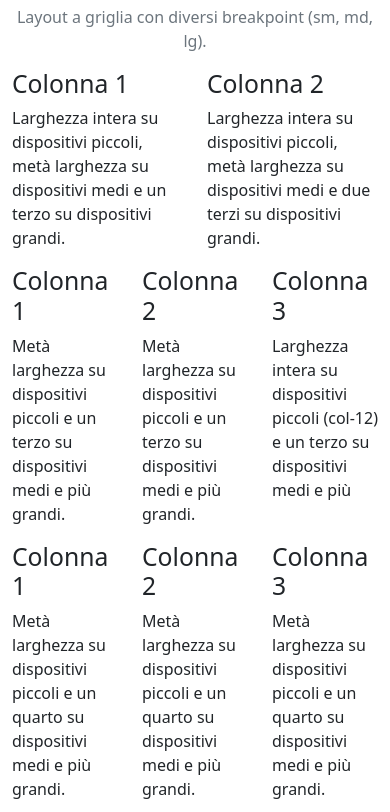
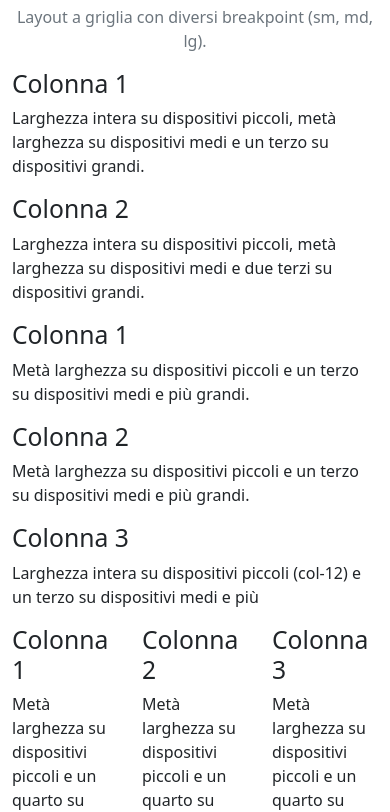
Before and after one commit to mauriziopalmisano/htmlcss-bootstrap-layout, a plain HTML site: page index.html in a window 390 px wide. Shown: the part 70-882 px from the top of the page. Drawn offline with nearby package versions, Linux system fonts and the light colour scheme.

Commit message:
definizione della struttura ai vari breakpoint(576px-768px-992px)

```diff
--- a/index.html
+++ b/index.html
@@ -22,30 +22,30 @@
     </header>
     <div class="container">
         <div class="row">
-            <div class="col">
+            <div class="col-sm-12 col-md-4 col-lg-6">
                 <h2>Colonna 1</h2>
                 <p>Larghezza intera su dispositivi piccoli, metà larghezza su dispositivi medi e un terzo su dispositivi grandi.</p>
             </div>
-            <div class="col">
+            <div class="col-sm-12 col-md-8 col-lg-6">
                 <h2>Colonna 2</h2>
                 <p>Larghezza intera su dispositivi piccoli, metà larghezza su dispositivi medi e due terzi su dispositivi grandi.</p>
             </div>
         </div>
         <div class="row">
-            <div class="col">
+            <div class="col-sm-6 col-md-4">
                 <h2>Colonna 1</h2>
                 <p>Metà larghezza su dispositivi piccoli e un terzo su dispositivi medi e più grandi.</p>
             </div>
-            <div class="col">
+            <div class="col-sm-6 col-md-4">
                 <h2>Colonna 2</h2>
                 <p>Metà larghezza su dispositivi piccoli e un terzo su dispositivi medi e più grandi.</p>
             </div>
-            <div class="col">
+            <div class="col-sm-12 col-md-4">
                 <h2>Colonna 3</h2>
                 <p>Larghezza intera su dispositivi piccoli (col-12) e un terzo su dispositivi medi e più</p>
             </div>
         </div>
-        <div class="row">
+        <div class="row row-cols-sm-2 row-cols-md-4">
             <div class="col">
                 <h2>Colonna 1</h2>
                 <p>Metà larghezza su dispositivi piccoli e un quarto su dispositivi medi e più grandi.</p>
```
